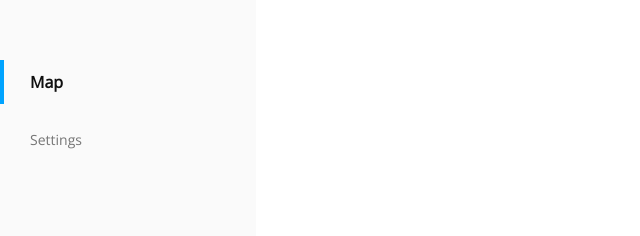
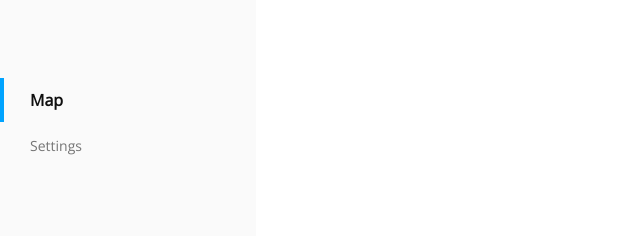
Before and after one commit to Wolahi/project, a React (Create React App) app: page / in a window 1280 px wide. Shown: the part 249-485 px from the top of the page, without its empty margins (0-640 px from the left). Built offline with nearby package versions, Linux system fonts and the light colour scheme.

Commit message:
fix navBar

```diff
--- a/src/ui/core/SideBar/SideBar.module.scss
+++ b/src/ui/core/SideBar/SideBar.module.scss
@@ -1,27 +1,63 @@
 
-.root:hover {
-    width: 256px;
-}
 .root {
     position: absolute;
-    left: 0;
-    top: 0;
     background-color: #FAFAFA;
     width: 121px;
     height: 100vh;
     transition: all 0.2s;
-    .menu {
+    &:hover {
+        width: 256px;
+    }
+}
+
+.buttonSignIN {
+    padding: 30px;
+    a {
+        display: inline-block;
+        line-height: 1;
+        text-decoration: none;
+
+        &:after {
+            display: block;
+            position: absolute;
+            content: "";
+            height: 44px;
+            width: 0;
+            background-color: rgba(0,163,255,0.2) ;
+            transition: width 0.4s ease-in-out;
+            left: 0;
+            transform: translateY(-33px);
+        }
+
+        &:hover:after {
+            width: 100%;
+
+        }
+
+        span {
+            color: #0F0F0F;
+            font-family: 'Open Sans', sans-serif;
+            font-weight: 800 ;
+            font-size: 16px;
+            line-height: 22px;
+        }
+    }
+
+}
+
+.links {
+    list-style: none;
     height: 90%;
     display: flex;
-        margin: 0 auto;
-        align-items: center;
-        .links {
-            height: 150px;
-            display: flex;
     flex-direction: column;
-            justify-content: space-evenly;
+    justify-content: center;
     padding-left: 30px;
-            a:after {
+        a {
+            text-decoration: none;
+            display: inline-block;
+            line-height: 1;
+            margin-top: 24px ;
+            &:after {
                 display: block;
                 position: absolute;
                 content: "";
@@ -32,15 +68,9 @@
                 left: 0;
                 transform: translateY(-33px);
             }
-            a:hover:after,
-            a:focus:after {
+            &:hover:after {
                 height: 44px;
             }
-            a {
-                text-decoration: none;
-                display: inline-block;
-                line-height: 1;
-
             .blockActive {
                 background-color: #00A3FF ;
                 position: absolute;
@@ -74,38 +104,3 @@
 
         }
     }
-    }
-
-    .buttonSignIN {
-        padding: 30px;
-        a:after {
-            display: block;
-            position: absolute;
-            content: "";
-            height: 44px;
-            width: 0;
-            background-color: rgba(0,163,255,0.2) ;
-            transition: width 0.4s ease-in-out;
-            left: 0;
-            transform: translateY(-33px);
-        }
-        a:hover:after,
-        a:focus:after {
-            width: 100%;
-        }
-        a {
-            color: #0F0F0F;
-            display: inline-block;
-            line-height: 1;
-            text-decoration: none;
-            span {
-                color: inherit;
-                font-family: 'Open Sans', sans-serif;
-                font-weight: 800 !important;;
-                font-size: 16px;
-                line-height: 22px;
-            }
-        }
-
-    }
-}
--- a/src/ui/core/SideBar/SideBarView.tsx
+++ b/src/ui/core/SideBar/SideBarView.tsx
@@ -4,33 +4,34 @@ import styles from "./SideBar.module.scss";
 
 const SideBar = (): ReactElement => {
   return (
-    <div className={styles.root}>
-      <div className={styles.menu}>
-        <div className={styles.links}>
+    <aside className={styles.root}>
+      <ul className={styles.links}>
+        <li>
           <NavLink to="/">
             {({ isActive }): ReactElement => (
               <span className={isActive ? styles.active : styles.pending}>
                 <div className={isActive ? styles.blockActive : styles.blockPending} />
-                Map{" "}
+                Map
               </span>
             )}
           </NavLink>
+        </li>
+        <li>
           <NavLink to="/settings">
             {({ isActive }): ReactElement => (
               <span className={isActive ? styles.active : styles.pending}>
-                {" "}
                 <div className={isActive && styles.blockActive} /> Settings{" "}
               </span>
             )}
           </NavLink>
-        </div>
-      </div>
+        </li>
+      </ul>
       <div className={styles.buttonSignIN}>
         <NavLink to="/auth/signIn">
           <span> Sign In </span>
         </NavLink>
       </div>
-    </div>
+    </aside>
   );
 };
 export default SideBar;
```
Also changed, not shown: src/ui/core/Map/MapView.tsx (added). Lines whose indentation alone changed are shown as unchanged.
